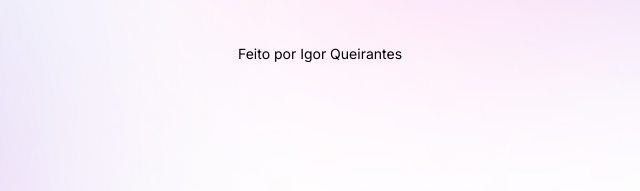
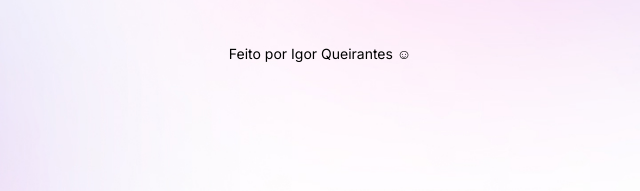
Before and after one commit to ownerigor/my-devlinks, a plain HTML site: page index.html in a window 1280 px wide. Shown: the part 609-800 px from the top of the page, 320-960 px from the left. Drawn offline with nearby package versions, Linux system fonts and the light colour scheme.

Commit message:
Adicionando emoji no rodapé

```diff
--- a/index.html
+++ b/index.html
@@ -72,7 +72,7 @@
       </div>
 
       <footer>
-        Feito por Igor Queirantes</a>
+        Feito por Igor Queirantes ☺</a>
       </footer>
     </div>
 
```
